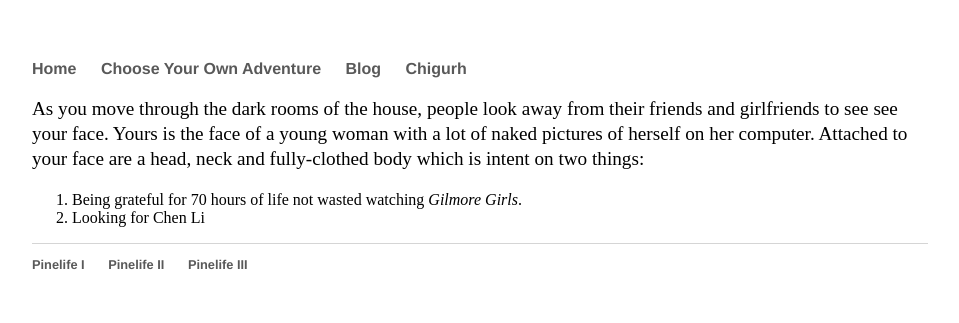
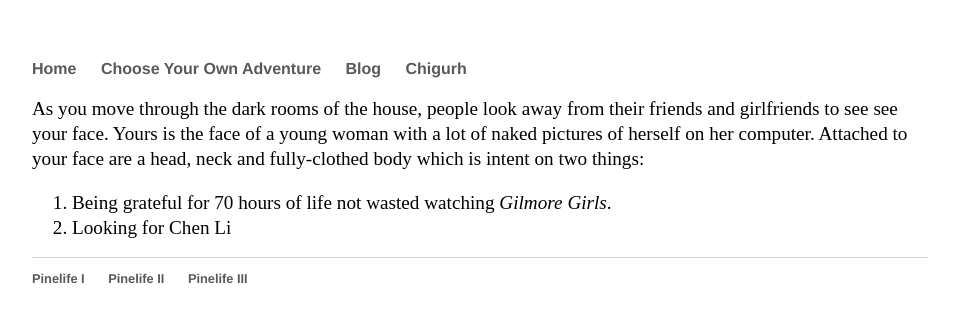
Before and after one commit to Pinelife/pinelife.github.io, a Jekyll site: the page built from Hellhole/Room6.html, in a window 1280 px wide. Shown: the top 323 px of the page, without its empty margins (160-1119 px from the left). Built offline with Jekyll 4.4.1, drawn with Linux system fonts in a browser that asks for light colours.

Commit message:
Update main.css

```diff
--- a/css/main.css
+++ b/css/main.css
@@ -42,3 +42,9 @@ ul.posts {
 ul.posts li {
     list-style: none;
 }
+
+ol li {
+    font-size: 1.2em;
+    line-height: 1.3em;
+    color: #000000;
+}
```
